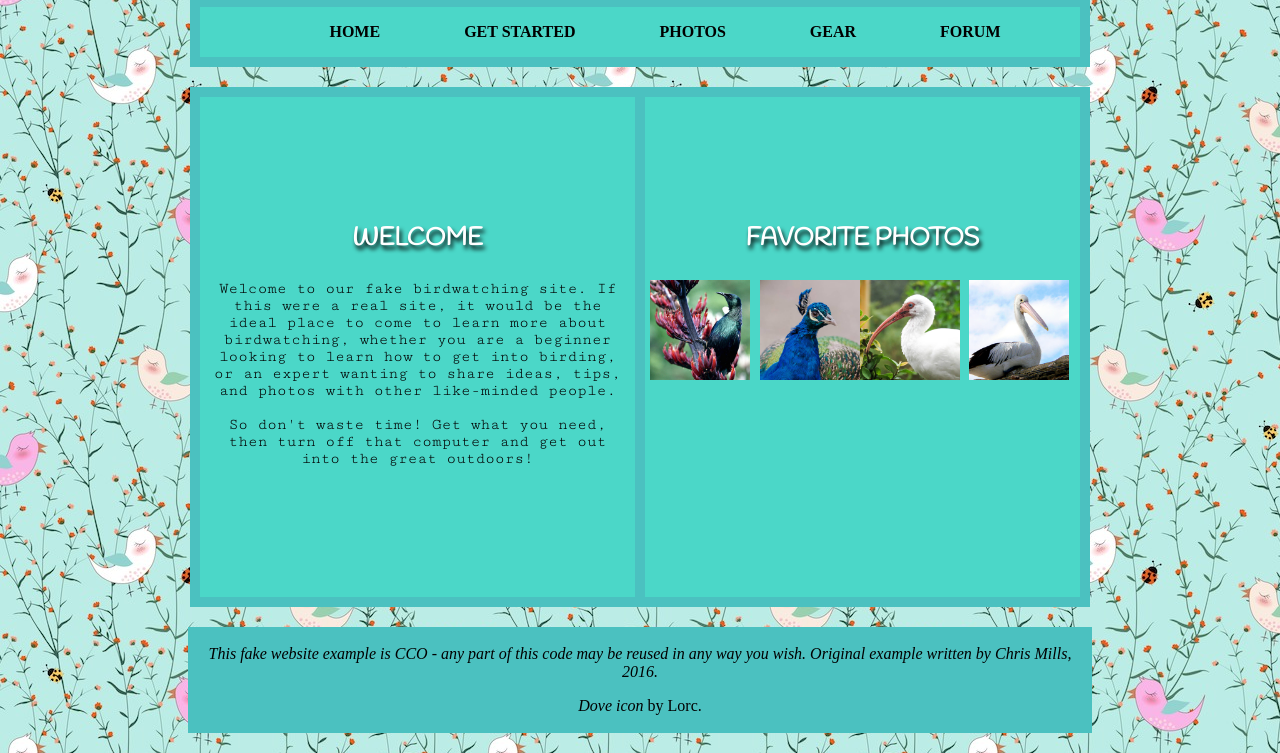
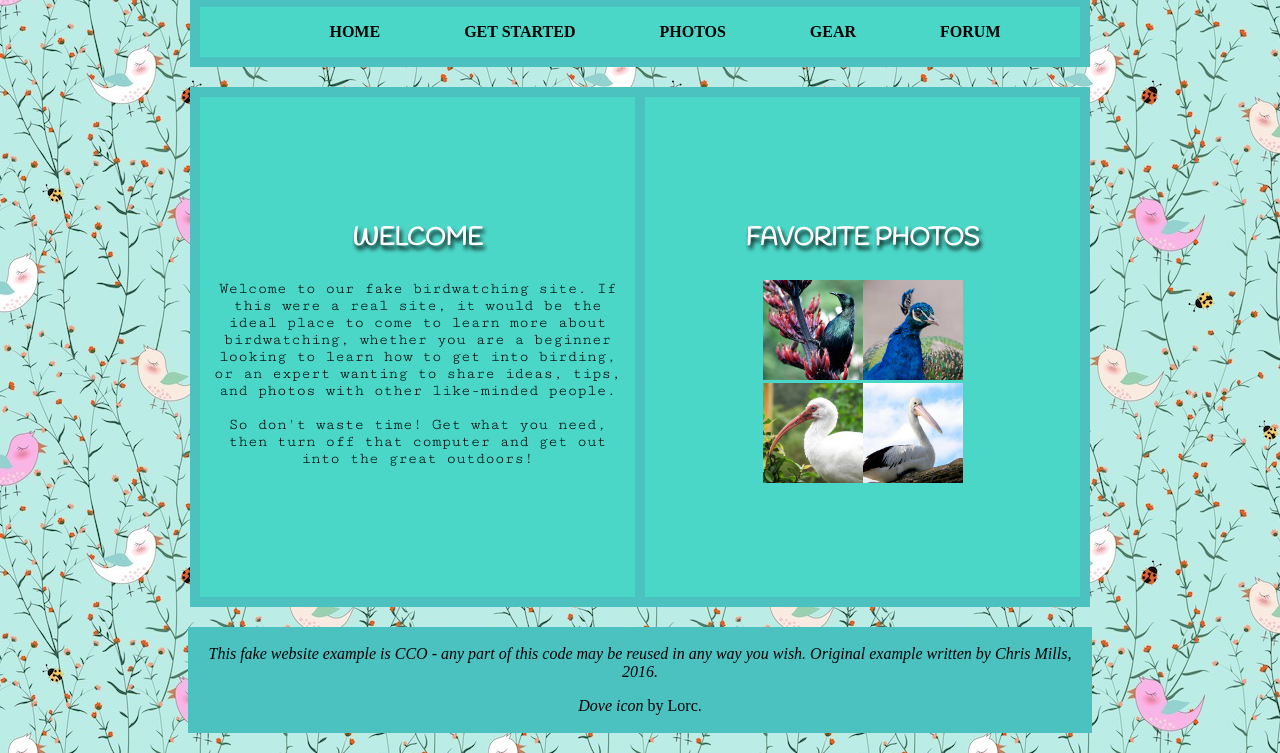
Before and after one commit to carljduff/structuringapageofcontent, a plain HTML site: page index.html in a window 1280 px wide. Shown: the part 148-901 px from the top of the page. Drawn offline with Linux system fonts and the light colour scheme; a web font is replaced by a local one.

Commit message:
update img

```diff
--- a/index.html
+++ b/index.html
@@ -47,7 +47,7 @@
 
        <div class="flexchild favorite">
             <h3><strong>FAVORITE PHOTOS</strong></h3>
-            <div class="pics">
+
             <div class="row">
             <img class="photo" src="img/favorite-1.jpg">
             <img class="photo" src="img/favorite-2.jpg">
@@ -56,7 +56,7 @@
             <img class="photo" src="img/favorite-3.jpg">
             <img class="photo" src="img/favorite-4.jpg">
             </div>
-            </div>
+
        </div>
      </div>
 
--- a/styles.css
+++ b/styles.css
@@ -137,9 +137,7 @@ footer {
     margin-bottom: 20px;
 }
 
- .pics {
-    display: flex;
-
-    padding: 0;
-    margin: 0;
+.row, .row1 {
+    font-size: 0;
+    margin-bottom: 3px;
 }
```
